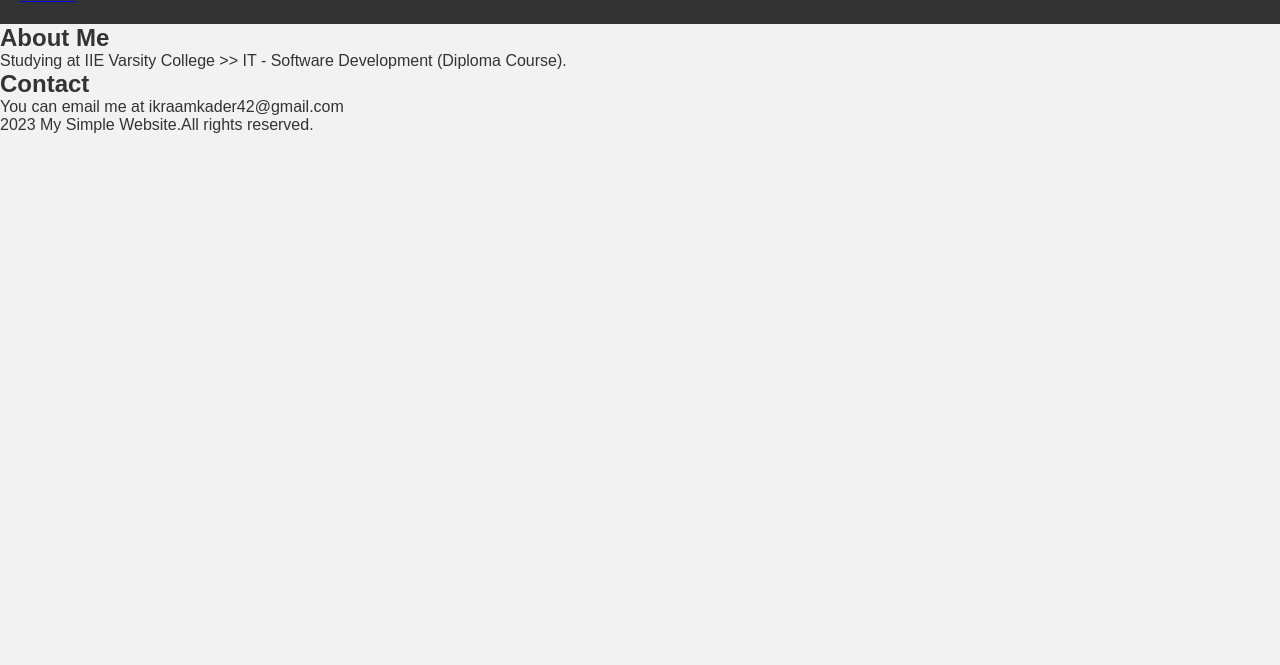
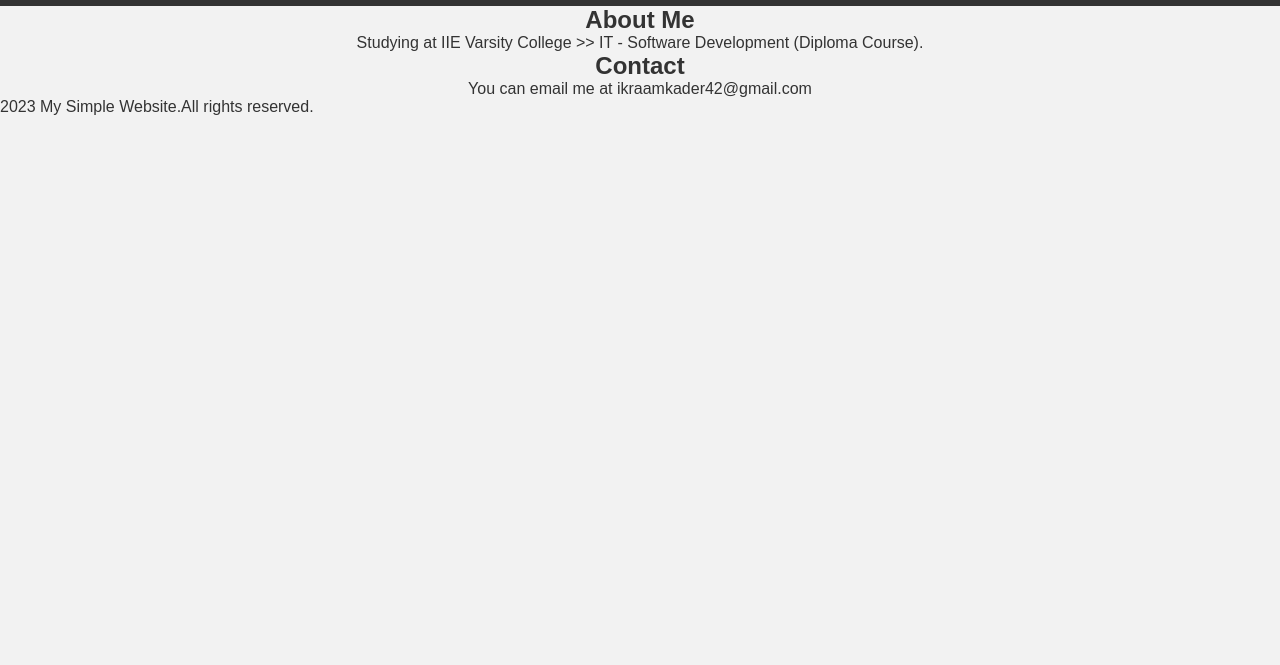
Before and after one commit to IKader44/IKader44.github.io, a plain HTML site: page index.html in a window 1280 px wide. Shown: the part 135-800 px from the top of the page. Drawn offline with Linux system fonts and the light colour scheme.

Commit message:
Update index.html
updated

```diff
--- a/index.html
+++ b/index.html
@@ -1,12 +1,7 @@
 <!DOCTYPE html>
 <html>
   <head>
-    <link rel="stylesheet" href="web.css"
-<style>
-h1 {text-align: center;}
-p {text-align: center;}
-div {text-align: center;}
-</style>
+    <link rel="stylesheet" href="web.css">
 
   </head>
   <body>
@@ -25,13 +20,17 @@ div {text-align: center;}
 
     <main>
       <section>
-        <h2>About Me</h2>
+        <center>
+          <h2>About Me</h2>
         <p>Studying at IIE Varsity College >> IT - Software Development (Diploma Course).</p>
+        </center>
       </section>
 
       <section>
+        <center>
         <h2>Contact</h2>
         <p>You can email me at ikraamkader42@gmail.com</p>
+          </center>
       </section>
     </main>
 
```
